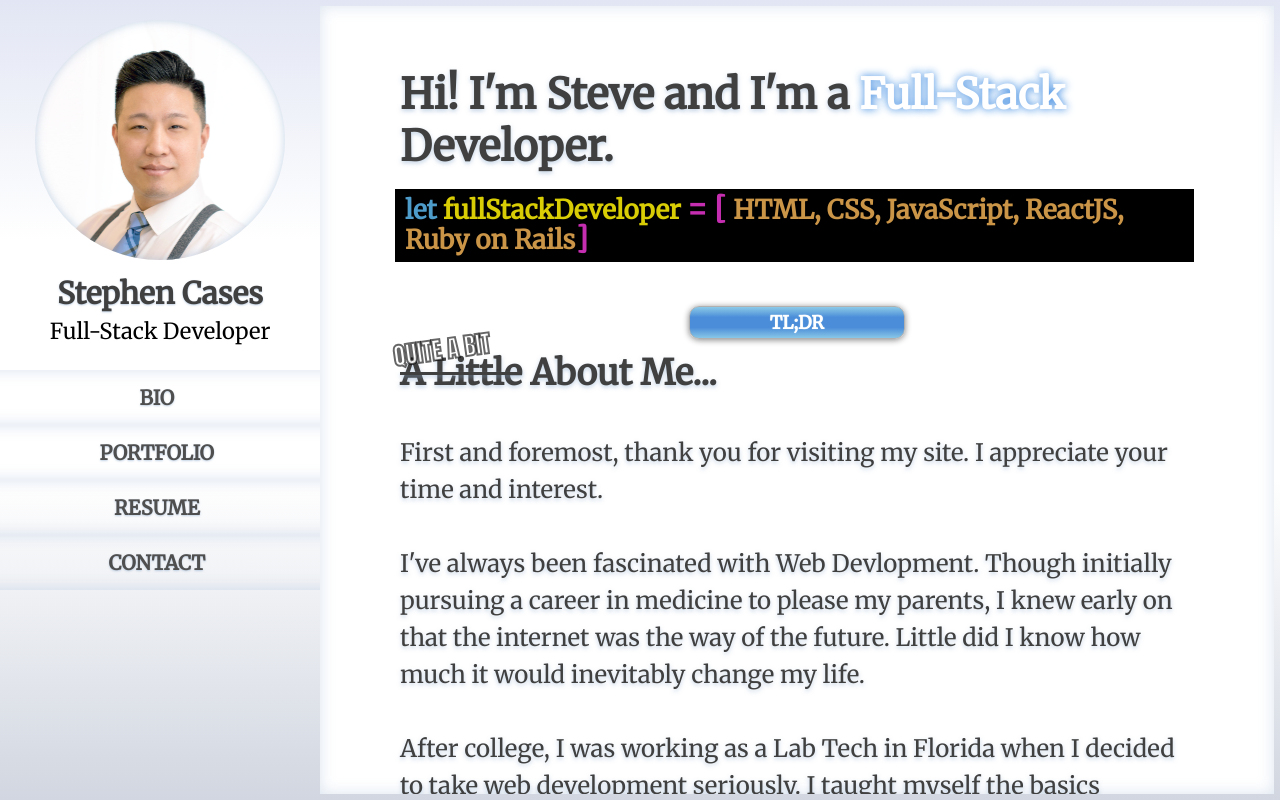
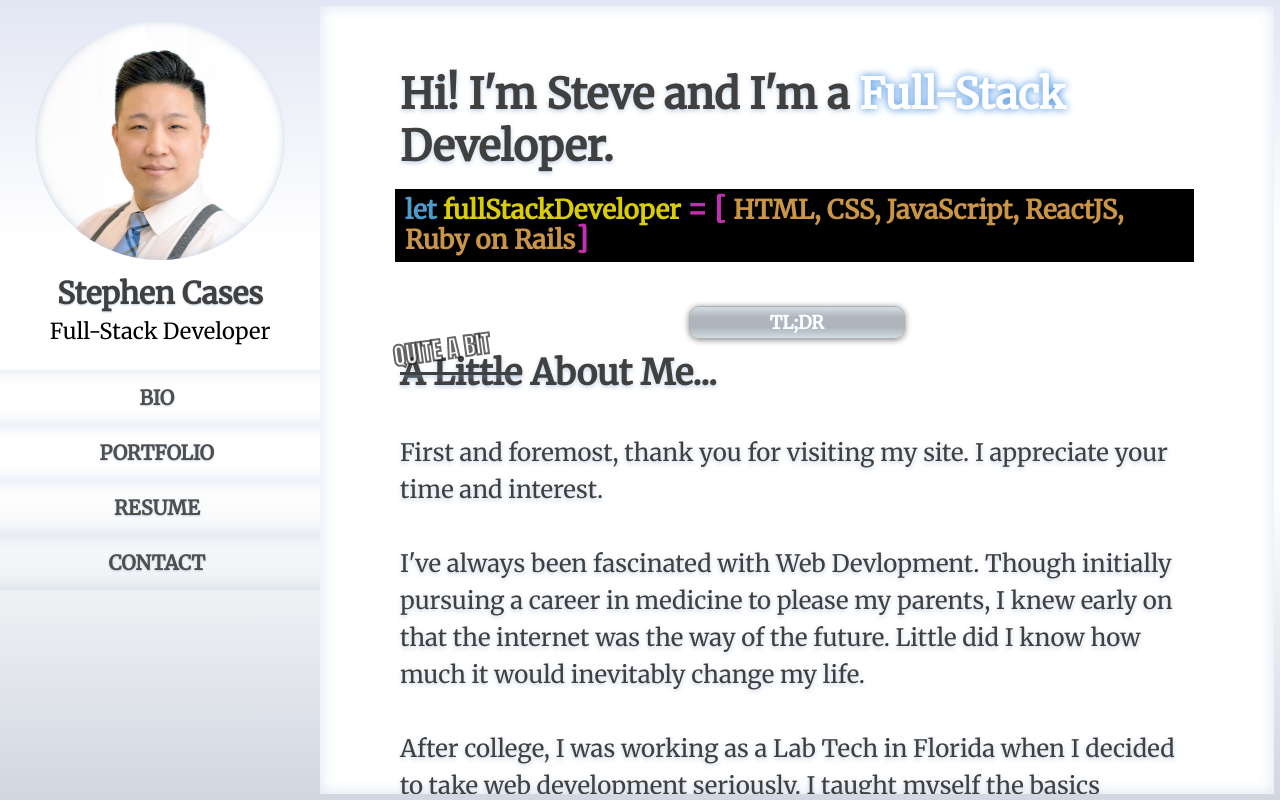
Before and after one commit to builtforsomethingbigger/stephencases.com, a React (Create React App) app: page / in a window 1280 px wide. Built offline with nearby package versions, Linux system fonts and the light colour scheme; no server answers.

Commit message:
TLDR hover fx added

```diff
--- a/src/styles/Bio.css
+++ b/src/styles/Bio.css
@@ -76,17 +76,17 @@
     width: fit-content;
     height: fit-content;
     top: 0;
-    background: linear-gradient(
-        to bottom,
-        rgb(136, 199, 231) 2%,
-        rgba(75, 141, 217) 33%,
-        rgba(75, 141, 217) 66%,
-        rgba(136, 199, 231) 100%
-    );
     font-size: 18px;
     font-weight: bold;
     color: rgb(255, 255, 255);
     text-shadow: 0px 0px 1px rgb(173, 212, 241);
+    background: linear-gradient(
+        to bottom,
+        rgb(209, 220, 226) 2%,
+        rgb(175, 181, 188) 33%,
+        rgba(175, 181, 188) 66%,
+        rgba(209, 220, 226) 100%
+    );
     box-shadow: 0px 1px 6px rgba(0, 0, 0, 0.486);
     padding: 4px 80px;
     border: 1px solid rgb(176, 176, 176);
@@ -98,19 +98,37 @@
 .tldr-text:hover{
     text-shadow: 0px 0px 1px rgb(21, 62, 93);
     box-shadow: 0px 1px 2px rgba(0, 0, 0, 0.486);
+    background: linear-gradient(
+        to bottom,
+        rgb(136, 199, 231) 2%,
+        rgba(75, 141, 217) 33%,
+        rgba(75, 141, 217) 66%,
+        rgba(136, 199, 231) 100%
+    );
 
     animation-name: tldrBlips;
-    animation-duration: 0.1s;
+    animation-duration: 0.3s;
     animation-iteration-count: 1;
         animation-timing-function: ease-in-out;
 }
   @keyframes tldrBlip {
     0%  {
-        color: rgb(0, 0, 0);
-    }
-    50%  {
-        color: rgb(0, 112, 224);
-        text-shadow: 0px 0px 2px rgb(0, 85, 255);
+        background: linear-gradient(
+            to bottom,
+            rgb(209, 220, 226) 2%,
+            rgb(175, 181, 188) 33%,
+            rgba(175, 181, 188) 66%,
+            rgba(209, 220, 226) 100%
+        );
+        }
+    100%  {
+        background: linear-gradient(
+            to bottom,
+            rgb(136, 199, 231) 2%,
+            rgba(75, 141, 217) 33%,
+            rgba(75, 141, 217) 66%,
+            rgba(136, 199, 231) 100%
+        );
     }
   }
 
```
